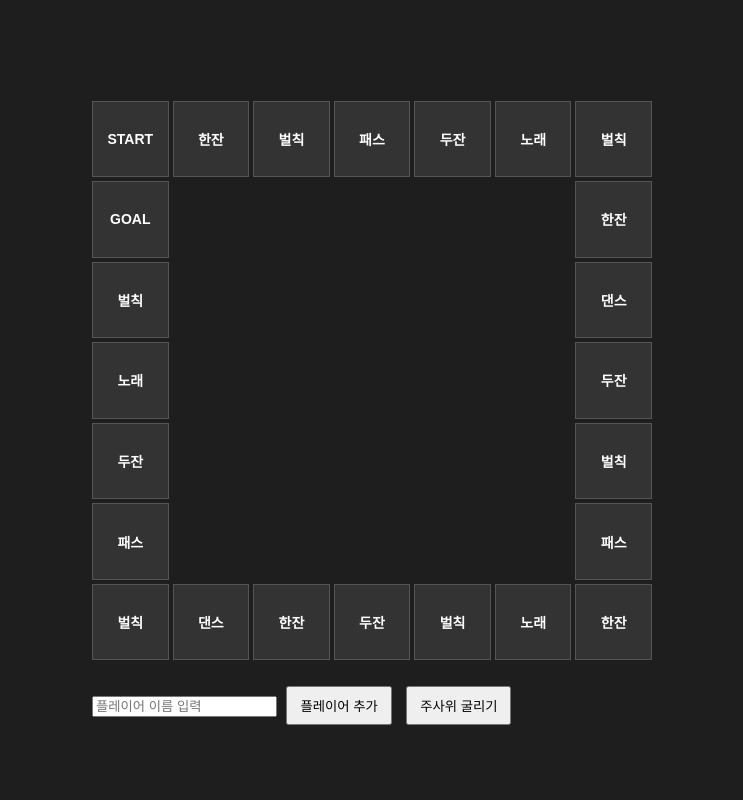
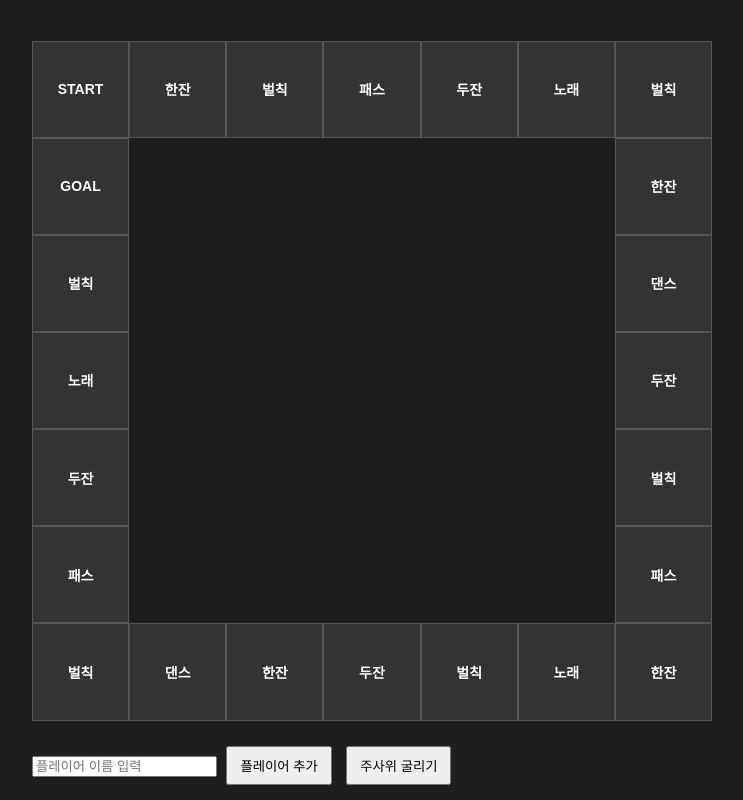
Before and after one commit to DaeYeong3/chorumarble, a plain HTML site: page index.html in a window 1280 px wide. Shown: the whole page, without its empty margins (268-1011 px from the left). Drawn offline with Linux system fonts and the light colour scheme.

Commit message:
Update style.css

```diff
--- a/style.css
+++ b/style.css
@@ -18,13 +18,13 @@ body {
 }
 
 #board {
-  width: 70vmin;
-  height: 70vmin;
+  height: 85vh;
+  aspect-ratio: 1 / 1;
   display: grid;
   grid-template-columns: repeat(7, 1fr);
   grid-template-rows: repeat(7, 1fr);
-  gap: 0.5vmin;
 }
+
 
 
 
```
